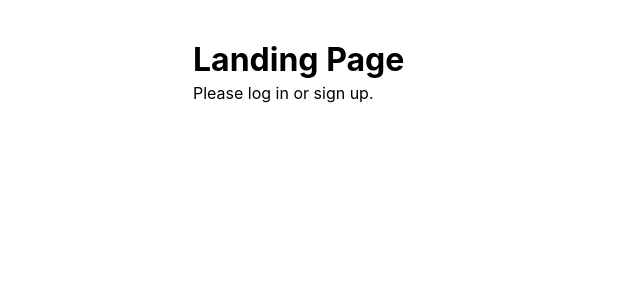
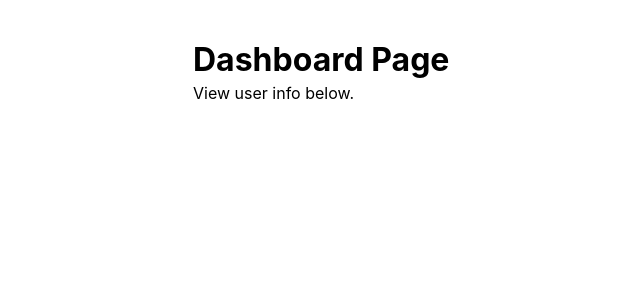
Before and after one commit to recondesigns-archived-practice/simple-authentication-app, a React (Create React App) app: page /dashboard in a window 1280 px wide. Shown: the top 300 px of the page, without its empty margins (307-947 px from the left). Built offline with nearby package versions, Linux system fonts and the light colour scheme.

Commit message:
Updated App.js
Added routes for pages.

```diff
--- a/src/components/App.js
+++ b/src/components/App.js
@@ -1,4 +1,5 @@
 import React from 'react'
+import { Switch, Route } from 'react-router-dom'
 import LandingPage from './Landing'
 import LoginPage from './Login'
 import SignupPage from './Signup'
@@ -7,7 +8,12 @@ import DashboardPage from './Dashboard'
 function App() {
   return (
     <>
-      <LandingPage />
+      <Switch>
+        <Route exact path={'/'} component={LandingPage} />
+        <Route exact path={'/login'} component={LoginPage} />
+        <Route exact path={'/signup'} component={SignupPage} />
+        <Route exact path={'/dashboard'} component={DashboardPage} />
+      </Switch>
     </>
   )
 }
--- a/src/index.js
+++ b/src/index.js
@@ -1,8 +1,17 @@
 import React from 'react'
 import ReactDOM from 'react-dom'
+import { BrowserRouter as Router } from 'react-router-dom'
 import './index.css'
 import App from './components/App'
 
+function Index() {
+    return (
+        <Router>
+            <App />
+        </Router>
+    )
+}
+
 ReactDOM.render(
-    <App />, document.getElementById('root')
+    <Index />, document.getElementById('root')
 )
```
